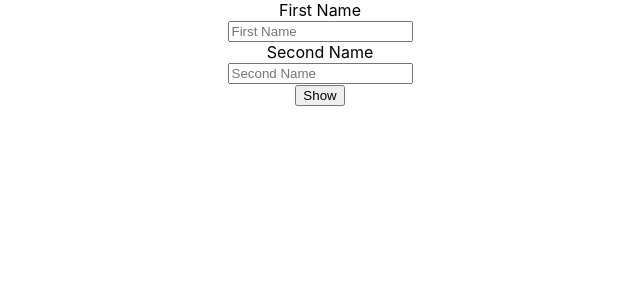
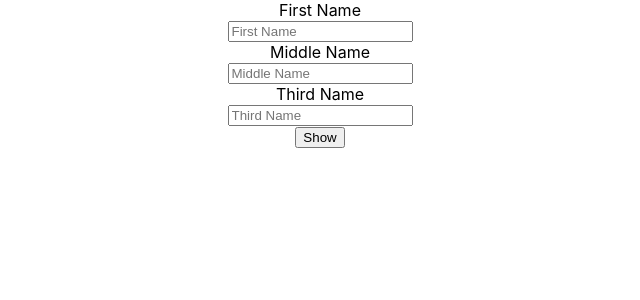
Before and after one commit to jsprute/react-form-creator, a React (Create React App) app: page / in a window 1280 px wide. Shown: the top 300 px of the page, without its empty margins (320-960 px from the left). Built offline with nearby package versions, Linux system fonts and the light colour scheme.

Commit message:
Now allowing multiple text controls

```diff
--- a/src/App.tsx
+++ b/src/App.tsx
@@ -3,16 +3,12 @@ import './App.css';
 import {JSForm} from './components/jsform';
 import {FormItem} from './models/formitem';
 
-// need to track on index of controls
-// create a different object dedicated for values (outside of template)
-// parent form should track template
-
-
 function App() {
 
   const form: FormItem[] = [
-    new FormItem("1","single-text","First Name","",[]),
-    new FormItem("2","single-text","Second Name","",[])
+    new FormItem("single-text","First Name","",[]),
+    new FormItem("single-text","Middle Name","",[]),
+    new FormItem("single-text","Third Name","",[])
   ];
 
   return (
--- a/src/components/controls/jstextbox.tsx
+++ b/src/components/controls/jstextbox.tsx
@@ -1,23 +1,26 @@
 import React, { useEffect, useState, ChangeEvent } from 'react';
-import { isTemplateExpression } from 'typescript';
-import FormItem from '../../models/formitem'
+import { FormItem } from '../../models'
 
 type Props = {
-    item: FormItem
+    item: FormItem,
+    index: string,
+    handleChange: (index: string, event: ChangeEvent<HTMLInputElement>) => void
 }
 
 export const JSTextBox = (props: Props) => {
 
-    const [value, updateValue] = useState(props.item);
 
     useEffect(() => {
     });
 
+    const [value, updateValue] = useState("");
+
+
     function handleChange(event: ChangeEvent<HTMLInputElement>) {
-        value.value = event.target.value;
-        updateValue(value);
+        let _value = event.target.value;
+        updateValue(_value);
+        props.handleChange(props.index, event)
     }
-
 
     return (
     <div>
@@ -28,7 +31,7 @@ export const JSTextBox = (props: Props) => {
         <input
             type="text"
             placeholder={props.item.label}
-            value={props.item.value}
+            value={value}
             onChange={handleChange}
         />
         </div>
--- a/src/components/jsform.tsx
+++ b/src/components/jsform.tsx
@@ -1,6 +1,6 @@
 import React, {ChangeEvent, useEffect} from 'react';
 import { JSTextBox } from './controls';
-import { FormItem } from '../models/formitem';
+import { FormItem } from '../models';
 
 type Props = {
     label: string,
@@ -12,15 +12,32 @@ export const JSForm = (props: Props) => {
     useEffect(() => {
     });
 
+    /**
+     * Just a dummy function to show a value
+     */
     function handleShow(){
-        alert(props.items[0].value);
+        alert(`String 1: ${props.items[0].value} and String 2: ${props.items[1].value}`);
+    }
+
+    /**
+     * Handles any change event
+     * @param index - index of the control (childrent will have multiple indexes)
+     * @param event - change event
+     */
+    function handleChange(index: string, event: ChangeEvent<HTMLInputElement>) {
+        console.log("Change event value ", event.target.value, " for index ", index );
+        props.items[parseInt(index)].value = event.target.value;
     }
 
 
+    /**
+     * Build form
+     */
     const formItems = [];
-
+    let indx: number  = 0;
     for (let item of props.items) {
-      formItems.push(<JSTextBox key={item.id} item={item} ></JSTextBox>);
+      formItems.push(<JSTextBox handleChange={handleChange} index={(indx).toString()} key={(indx).toString()} item={item} ></JSTextBox>);
+      indx += 1;
     }
 
     return (
--- a/src/models/formitem.ts
+++ b/src/models/formitem.ts
@@ -2,15 +2,11 @@
 export class FormItem {
 
         constructor(
-                private _id: string,
                 private _type: string,
                 private _label: string,
                 private _value: string,
                 private _items: FormItem[],
         ) {}
-
-        get id(): string {return this._id;}
-        set id(id: string) {this._id = id;}
 
         get type(): string {return this._type;}
         set type(type: string) {this._type = type;}
--- /dev/null
+++ b/src/models/index.ts
@@ -0,0 +1 @@
+export * from './formitem';
```
Also changed, not shown: 1 other file (tests, documents, lock files or other folders).
